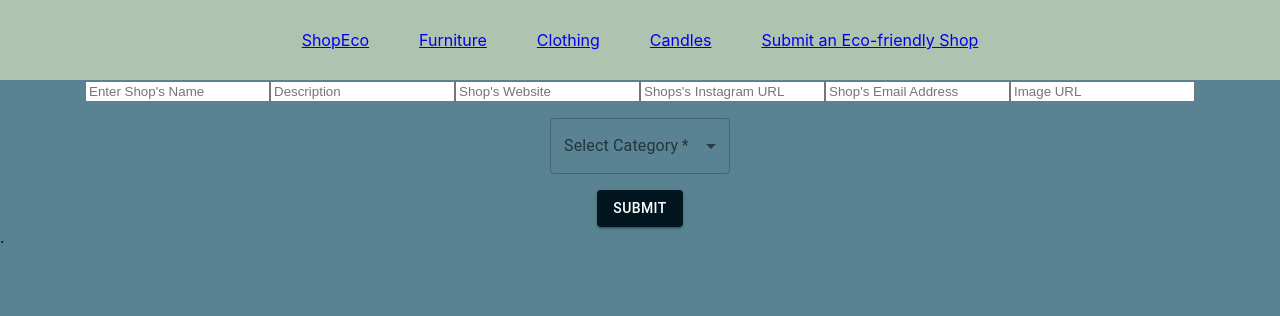
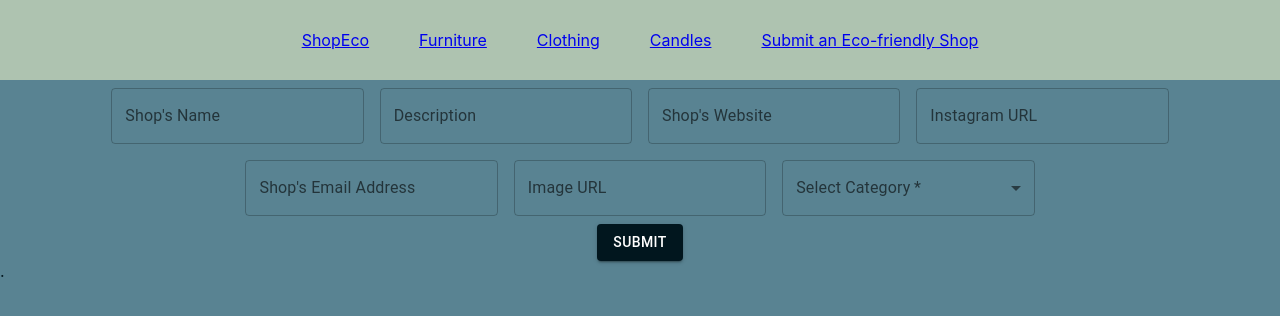
Before and after one commit to kimcapgab/shop-eco-app, a React (Create React App) app in the folder client/: page /new in a window 1280 px wide. Shown: the top 316 px of the page. Built offline with nearby package versions, Linux system fonts and the light colour scheme; no server answers.

Commit message:
working inputs

```diff
--- a/client/src/components/Form.jsx
+++ b/client/src/components/Form.jsx
@@ -1,18 +1,13 @@
-import { useState } from "react"
-import { postShop } from "../services"
-import { useNavigate, useParams } from "react-router-dom"
-import Button from '@mui/material/Button'
-// import Radio from '@mui/material/Radio';
-// import RadioGroup from '@mui/material/RadioGroup';
-// import FormControlLabel from '@mui/material/FormControlLabel';
-// import FormControl from '@mui/material/FormControl';
-// import FormLabel from '@mui/material/FormLabel';
-import Box from '@mui/material/Box';
-import InputLabel from '@mui/material/InputLabel';
-import MenuItem from '@mui/material/MenuItem';
-import FormControl from '@mui/material/FormControl';
-import Select from '@mui/material/Select';
-
+import { useState } from "react";
+import { postShop } from "../services";
+import { useNavigate } from "react-router-dom";
+import Button from "@mui/material/Button";
+import Box from "@mui/material/Box";
+import InputLabel from "@mui/material/InputLabel";
+import MenuItem from "@mui/material/MenuItem";
+import FormControl from "@mui/material/FormControl";
+import Select from "@mui/material/Select";
+import TextField from "@mui/material/TextField";
 
 export default function Form(props) {
   const [name, setName] = useState("");
@@ -23,7 +18,7 @@ export default function Form(props) {
   const [image, setImage] = useState("");
   const [tags, setTags] = useState("");
   const navigate = useNavigate();
-  const params = useParams();
+  // const params = useParams();
 
   const handleSubmit = async (e) => {
     e.preventDefault();
@@ -43,91 +38,59 @@ export default function Form(props) {
 
   return (
     <form onSubmit={handleSubmit}>
-      <input
-        type="text"
+      <Box
+        component="form"
+        sx={{
+          "& > :not(style)": { m: 1, width: "25ch" },
+        }}
+        noValidate
+        autoComplete="off"
+      >
+        <TextField
+          id="outlined-name"
+          label="Shop's Name"
           value={name}
-        name="name"
-        placeholder="Enter Shop's Name"
           onChange={(e) => setName(e.target.value)}
         />
-      <input
-        type="text"
+        <TextField
+          id="outlined-description"
+          label="Description"
           value={description}
-        name="description"
-        placeholder="Description"
           onChange={(e) => setDescription(e.target.value)}
         />
-      <input
-        type="text"
+        <TextField
+          id="outlined-description"
+          label="Shop's Website"
           value={url}
-        name="url"
-        placeholder="Shop's Website"
           onChange={(e) => setURL(e.target.value)}
         />
-      <input
-        type="text"
+        <TextField
+          id="outlined-description"
+          label="Instagram URL"
           value={insta}
-        name="insta"
-        placeholder="Shops's Instagram URL"
           onChange={(e) => setInsta(e.target.value)}
         />
-      <input
-        type="text"
+        <TextField
+          id="outlined-description"
+          label="Shop's Email Address"
           value={email}
-        name="email"
-        placeholder="Shop's Email Address"
           onChange={(e) => setEmail(e.target.value)}
         />
-      <input
-        type="text"
+        <TextField
+          id="outlined-description"
+          label="Image URL"
           value={image}
-        name="image"
-        placeholder="Image URL"
           onChange={(e) => setImage(e.target.value)}
         />
-      {/* <input
-        type="text"
-        value={tags}
-        name="tags"
-        placeholder="Clothing, Furniture, or Candle"
-        onChange={(e) => setTags(e.target.value)}
-      /> */}
 
-      {/* <FormControl component="fieldset">
-        <FormLabel component="legend">Category</FormLabel>
-        <RadioGroup
-          aria-label="category"
-          defaultValue="Furniture"
-          value={tags}
-          onChange={(e) => setTags(e.target.value)}
-          name="radio-buttons-group"
-        >
-          <FormControlLabel
-            value="Furniture"
-            control={<Radio />}
-            label="Furniture"
-          />
-          <FormControlLabel
-            value="Clothing"
-            control={<Radio />}
-            label="Clothing"
-          />
-          <FormControlLabel
-            value="Candles"
-            control={<Radio />}
-            label="Candles"
-          />
-        </RadioGroup>
-      </FormControl> */}
-
-<Box sx={{ minWidth: 120 }}>
           <FormControl required sx={{ m: 2, minWidth: 180 }}>
-        <InputLabel id="demo-simple-select-label">Select Category</InputLabel>
+            <InputLabel id="demo-simple-select-label">
+              Select Category
+            </InputLabel>
             <Select
               labelId="demo-simple-select-label"
               id="demo-simple-select"
               value={tags}
-
               label="Tag"
               onChange={(e) => setTags(e.target.value)}
             >
@@ -138,11 +101,6 @@ export default function Form(props) {
           </FormControl>
         </Box>
 
-
-
-
-
-
         <Button
           style={{ backgroundColor: "#01161E" }}
           variant="contained"
@@ -150,6 +108,7 @@ export default function Form(props) {
         >
           Submit
         </Button>
+
     </form>
   );
 }
```
Lines whose indentation alone changed are shown as unchanged.
